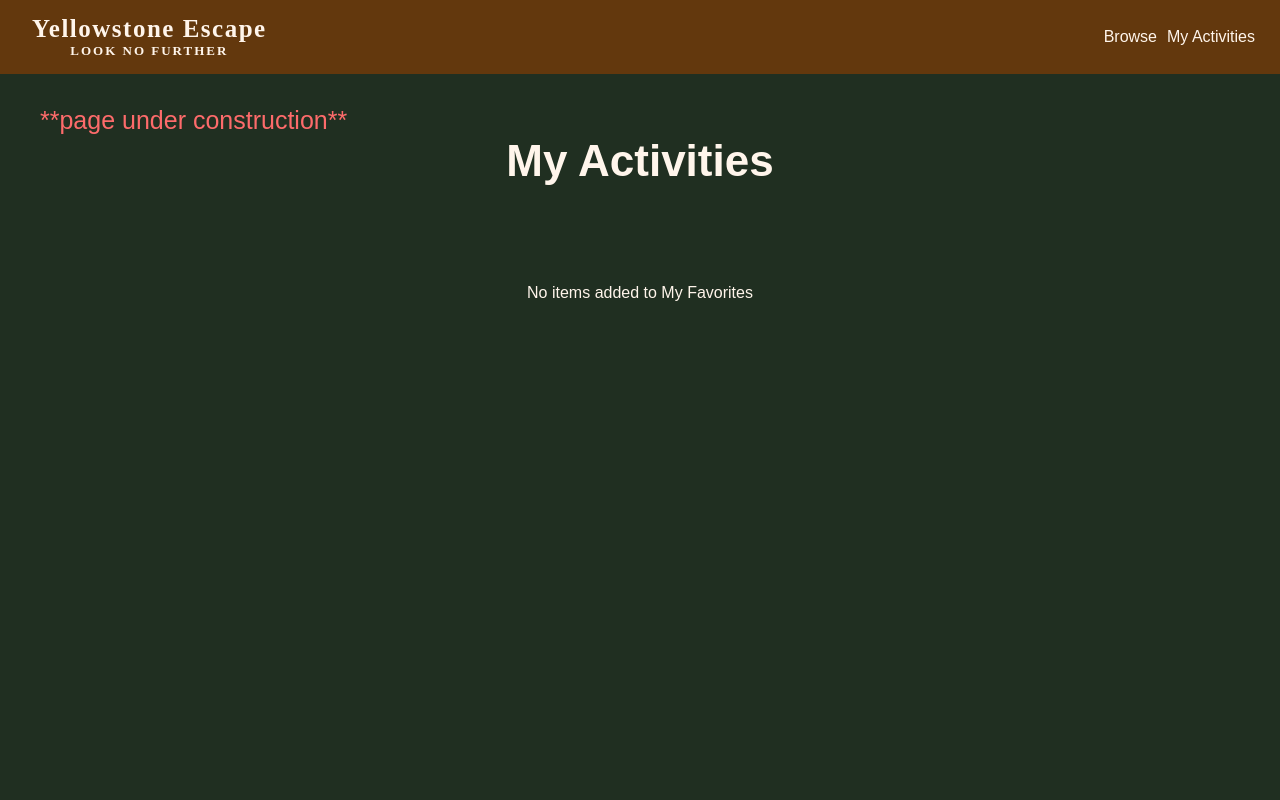
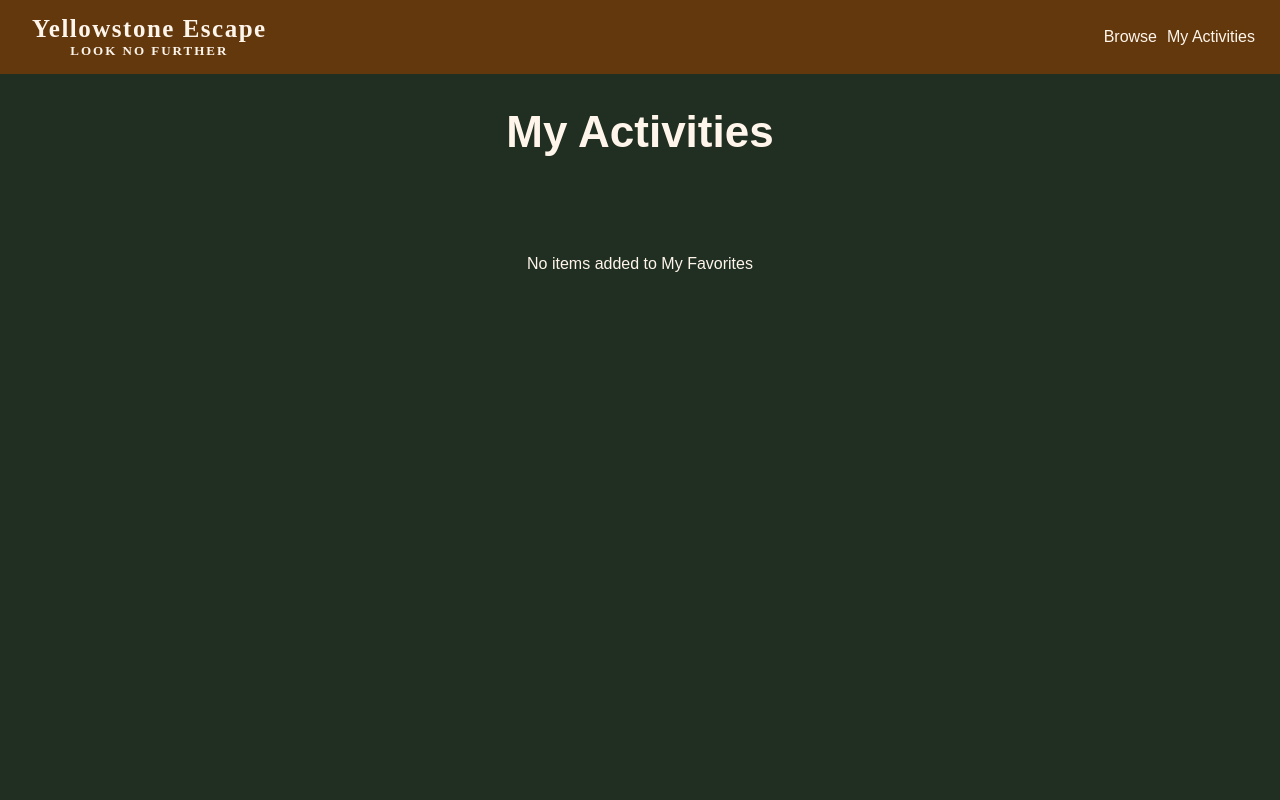
Before and after one commit to colin-macrae/Yellowstone-Escape---VITE-REACT-version, a React (Vite) app: page /myactivities in a window 1280 px wide. Shown: the top 800 px of the page. Built offline with nearby package versions, Linux system fonts and the light colour scheme; a web font is replaced by a local one.

Commit message:
code cleanup & organize

```diff
--- a/src/ActivityPreviews.css
+++ b/src/ActivityPreviews.css
@@ -91,6 +91,10 @@
   color: rgb(187, 187, 187);
 }
 
+.loading {
+  height: 80rem;
+}
+
 
 /********************************/
 /* PAGINATION*/
@@ -126,12 +130,3 @@
   align-items: center;
   justify-content: center;
 }
-
-.no-favs {
-  height: 45rem;
-  padding-top: 3rem;
-}
-
-.loading {
-  height: 80rem;
-}
--- a/src/MyActivities.css
+++ b/src/MyActivities.css
@@ -25,3 +25,8 @@
   margin: auto;
   margin-top: 5rem;
 }
+
+.no-favs {
+  height: 55rem;
+  padding-top: 3rem;
+}
--- a/src/MyActivities.jsx
+++ b/src/MyActivities.jsx
@@ -14,7 +14,6 @@ export default function MyActivities() {
   return (
     <div>
       <div className="container">
-        <p className="under-construction">**page under construction**</p>
 
         <h2 className="header-secondary activities-list-header">
           My Activities
```
